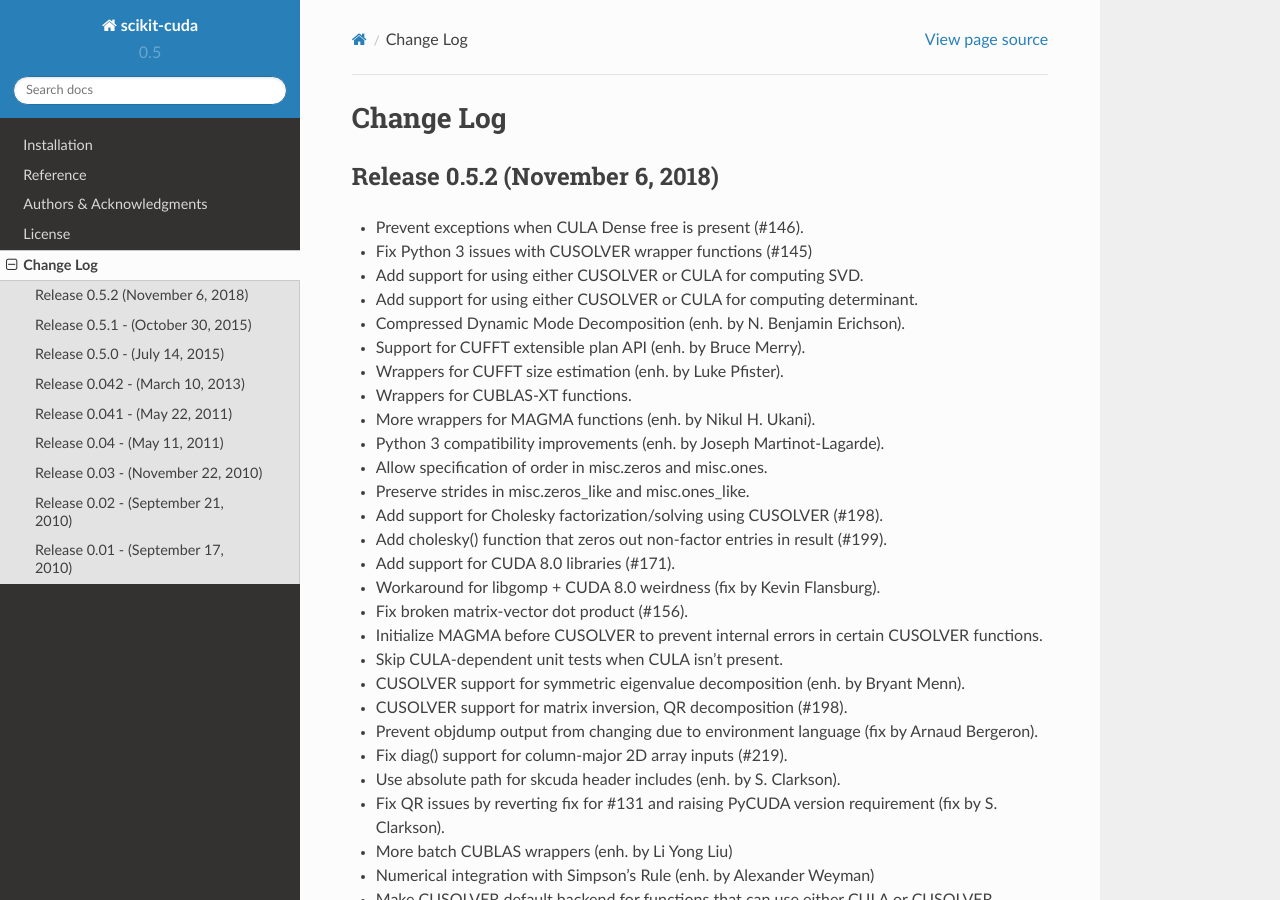
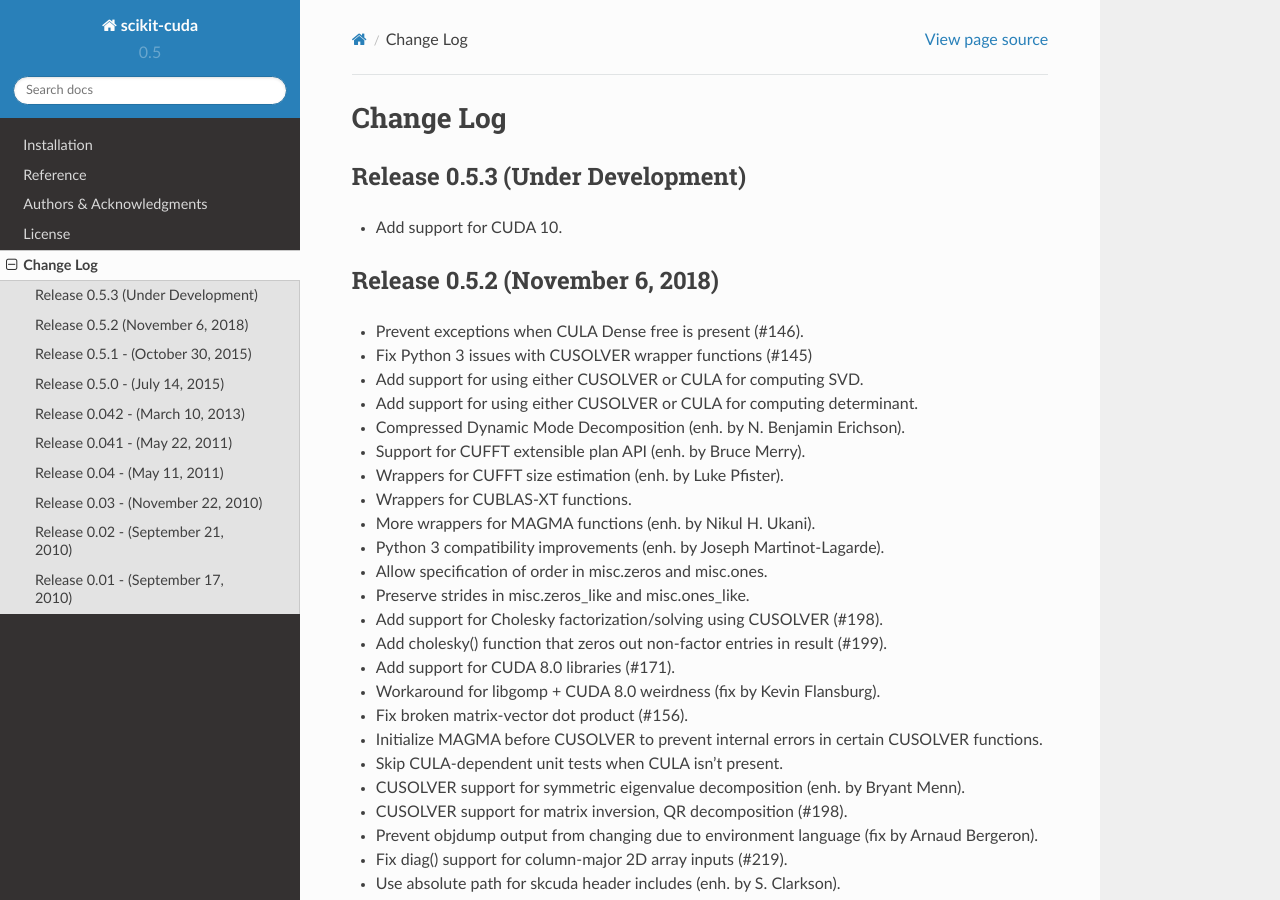
Before and after one commit to lebedov/scikit-cuda, a Sphinx documentation site: the page built from docs/source/changes.rst, in a window 1280 px wide and 900 px high. Built offline with Sphinx 7.4.7 and the Read the Docs theme 2.0.0, drawn with Linux system fonts in a browser that asks for light colours; formulas are drawn with MathJax 3.

Commit message:
Update change log.

```diff
--- a/docs/source/changes.rst
+++ b/docs/source/changes.rst
@@ -2,6 +2,10 @@
 
 Change Log
 ==========
+
+Release 0.5.3 (Under Development)
+---------------------------------
+* Add support for CUDA 10.
 
 Release 0.5.2 (November 6, 2018)
 --------------------------------
```
